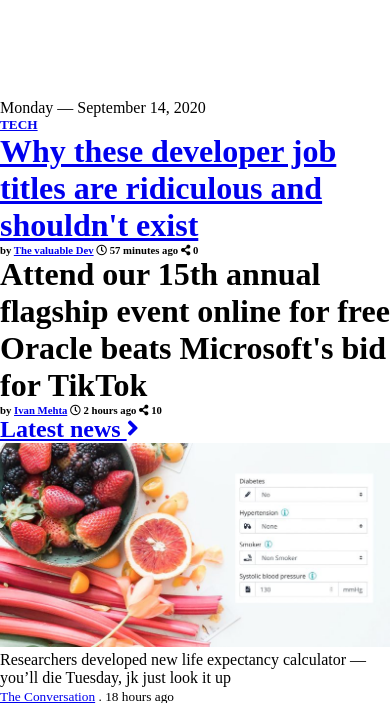
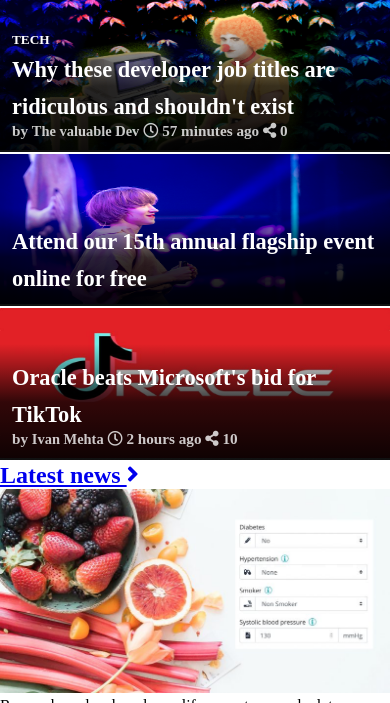
Before and after one commit to tahiry-dev/tnw-replica, a PHP site: page / in a window 390 px wide. Shown: the part 126-829 px from the top of the page. Run offline with PHP 8.4, Linux system fonts and the light colour scheme; some libraries are stand-ins or nearby versions.

Commit message:
style the jumbotron section for the mobile view

```diff
--- a/index.html
+++ b/index.html
@@ -80,28 +80,41 @@
     </header>
     <main>
         <div class="jumbotron">
-            <div class="jumbotron-left">
-                <a href="#"><img src="images/tnw-transparent.svg" alt="tnw-logo"></a>
+            <div class="jumbotron-left parent-element">
+                <img class="jumbo-feature-image" src="images/Jumbo-left-background.png" alt="computer scientist">
+                <a class="d-none" href="#"><img src="images/tnw-transparent.svg" alt="tnw-logo"></a>
                 <div class="showing-date">
-                    <p>Monday — September 14, 2020</p>
+                    <p class="d-none">Monday — September 14, 2020</p>
                 </div>
-                <h5><a href="#">TECH</a></h5>
-                <h1><a href="#">Why these developer job titles are ridiculous and shouldn't exist</a></h1>
-                <h6>by <a href="#">The valuable Dev</a> <i class="far fa-clock"></i> 57 minutes ago <i
-                        class="fas fa-share-alt"> 0</i>
-                </h6>
-            </div>
-            <div class="jumbotron-right">
-                <div class="free-event">
-                    <h1>Attend our 15th annual flagship event online for free</h1>
-                </div>
-                <div class="tech-news">
-                    <h1>Oracle beats Microsoft's bid for TikTok</h1>
-                    <h6>by <a href="#">Ivan Mehta</a> <i class="far fa-clock"></i> 2 hours ago <i
-                            class="fas fa-share-alt"> 10</i>
+                <div class="jumbo-description child-element">
+                    <h5><a class="no-decoration white-color" href="#">TECH</a></h5>
+                    <h1><a class="no-decoration white-color description" href="#">Why these developer job titles are
+                            ridiculous and
+                            shouldn't exist</a></h1>
+                    <h6>by <a class="no-decoration" href="#">The valuable Dev</a> <i class="far fa-clock"></i> 57
+                        minutes ago <i class="fas fa-share-alt"> 0</i>
                     </h6>
                 </div>
             </div>
+            <div class="jumbotron-right parent-element">
+                <img class="jumbo-feature-image" src="images/free-event.jpg" alt="image of event">
+                <div class="jumbo-description child-element">
+                    <h1><a class="no-decoration white-color description" href="#">Attend our 15th annual flagship event
+                            online for free</a></h1>
+                </div>
+            </div>
+            <div class="jumbotron-right parent-element">
+                <img class="jumbo-feature-image" src="images/oracle.jpg" alt="image of oracle logo">
+                <div class="jumbo-description child-element">
+                    <h1><a class="no-decoration white-color description" href="#">Oracle beats Microsoft's bid for
+                            TikTok</a></h1>
+                    <h6>by <a class="no-decoration" href="#">Ivan Mehta</a> <i class="far fa-clock"></i> 2 hours ago <i
+                            class="fas fa-share-alt">
+                            10</i>
+                    </h6>
+                </div>
+            </div>
+        </div>
         </div>
         <div class="news">
             <h2><a href="#">Latest news <i class="fas fa-angle-right"></i></a></h2>
--- a/style.css
+++ b/style.css
@@ -27,7 +27,19 @@
   color: #000;
 }
 
-/* ------------------------Mobile-version-------------------------------------------- */
+.white-color {
+  color: #fff;
+}
+
+.parent-element {
+  position: relative;
+}
+
+.child-element {
+  position: absolute;
+}
+
+/* -----------------------------------Mobile-version-------------------------------------- */
 
 /* --- navigation --- */
 
@@ -90,7 +102,25 @@
 
 /* ---Jumbotron--- */
 
+.jumbo-description {
+  bottom: 2px;
+  padding: 12px;
+  background: linear-gradient(rgba(255, 255, 255, 0) 0%, rgba(0, 0, 0, 0.781) 50%, rgba(0, 0, 0, 0.938) 100% );
+}
 
+.jumbo-feature-image {
+  width: 100%;
+  height: 150px;
+}
+
+.description {
+  font-size: 0.7em;
+}
+
+h6, h6 a {
+  color: rgba(255, 255, 255, 0.788);
+  font-size: 0.95em;
+}
 
 
 
```
Also changed, not shown: images/free-event.jpg (added).
